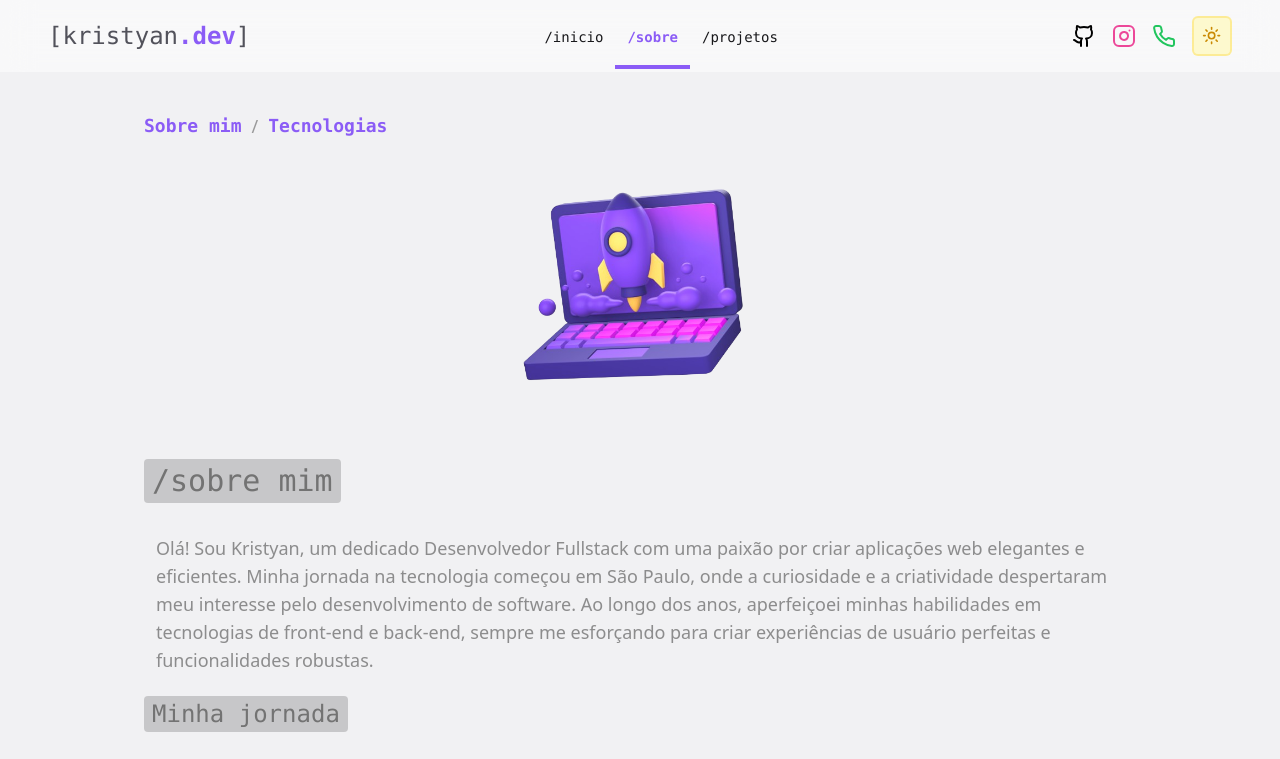
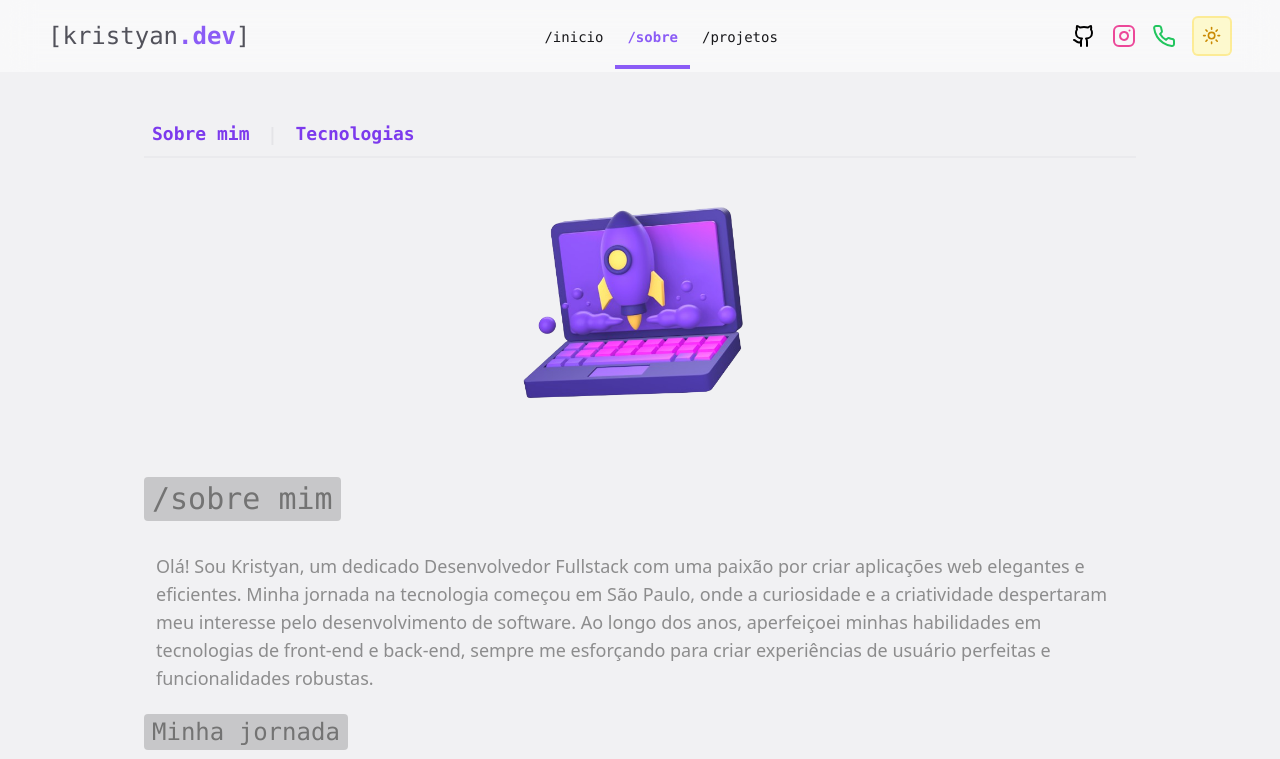
Before and after one commit to kristyancarvalho/portfolio, a React (Vite) app: page /about in a window 1280 px wide. Shown: the top 759 px of the page. Built offline with nearby package versions, Linux system fonts and the light colour scheme.

Commit message:
fix: breadcrumb redesign.

```diff
--- a/src/components/TechCarousel.tsx
+++ b/src/components/TechCarousel.tsx
@@ -58,7 +58,7 @@ export function TechCarousel({ theme }: TechCarouselProps) {
   };
 
   return (
-    <div className="w-full overflow-hidden lg:py-5 sm:py-0">
+    <div className="w-full overflow-hidden transtion-colors lg:py-5 sm:py-0">
       <Slider {...settings}>
         {technologies.map((tech, index) => (
           <div key={index} className="px-4">
--- a/src/pages/About/index.tsx
+++ b/src/pages/About/index.tsx
@@ -51,23 +51,41 @@ export function AboutPage({ theme }: AboutPageProps) {
         <div className={`overflow-x-hidden transition-colors ${theme === 'dark' ? 'bg-zinc-950' : 'bg-zinc-200/50'}`}>
             <main className="container flex w-screen lg:py-28 min-[320px]:py-24 flex-col gap-8 lg:px-36">
                 <Breadcrumb>
-                    <BreadcrumbList className="flex items-center">
+                    <BreadcrumbList className={`flex items-center p-2 border-b-2 ${theme === 'dark' ? 'border-neutral-800' : 'border-zinc-200/50'}`}>
                         <BreadcrumbItem>
                             <BreadcrumbLink>
                                 <code>
-                                    <Link to="/about" className={`font-semibold hover:underline lg:text-lg ${theme === 'dark' ? 'text-violet-400' : 'text-violet-500'}`} onClick={scrollToAbout}>
+                                    <Link
+                                        to="/about"
+                                        className={`font-semibold hover:underline lg:text-lg transition-colors duration-300 ${
+                                            theme === 'dark'
+                                                ? 'text-violet-500 hover:text-violet-400'
+                                                : 'text-violet-600 hover:text-violet-700'
+                                        }`}
+                                        onClick={scrollToAbout}
+                                    >
                                         Sobre mim
                                     </Link>
                                 </code>
                             </BreadcrumbLink>
                         </BreadcrumbItem>
                         <BreadcrumbSeparator>
-                            <span className="text-lg text-bold text-neutral-500/70" >/</span>
+                            <span className={`mx-2 text-lg font-bold ${
+                                theme === 'dark' ? 'text-neutral-800' : 'text-zinc-200'
+                            }`}>|</span>
                         </BreadcrumbSeparator>
                         <BreadcrumbItem>
                             <BreadcrumbLink>
                                 <code>
-                                    <Link className={`font-semibold hover:underline lg:text-lg ${theme === 'dark' ? 'text-violet-400' : 'text-violet-500'}`} to="/about#technologies" onClick={scrollToTechnologies}>
+                                    <Link
+                                        className={`font-semibold hover:underline lg:text-lg transition-colors duration-300 ${
+                                            theme === 'dark'
+                                                ? 'text-violet-500 hover:text-violet-400'
+                                                : 'text-violet-600 hover:text-violet-700'
+                                        }`}
+                                        to="/about#technologies"
+                                        onClick={scrollToTechnologies}
+                                    >
                                         Tecnologias
                                     </Link>
                                 </code>
@@ -75,6 +93,7 @@ export function AboutPage({ theme }: AboutPageProps) {
                         </BreadcrumbItem>
                     </BreadcrumbList>
                 </Breadcrumb>
+
                 <div className="flex flex-col">
                 <motion.div
                     initial={{ opacity: 0 }}
```
